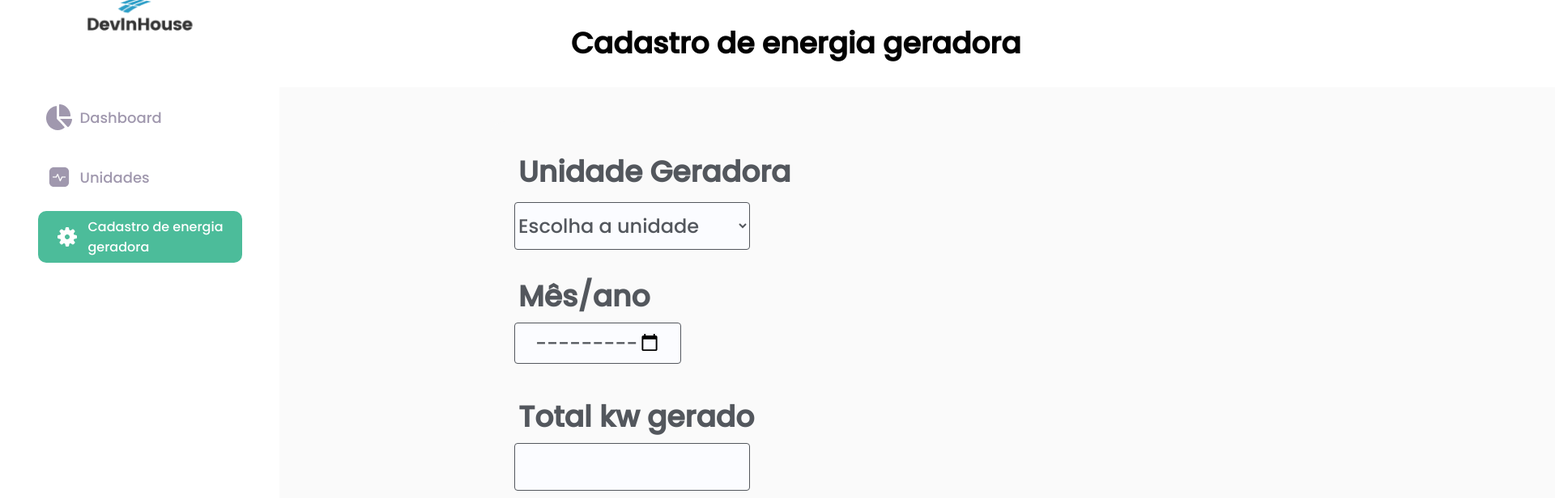
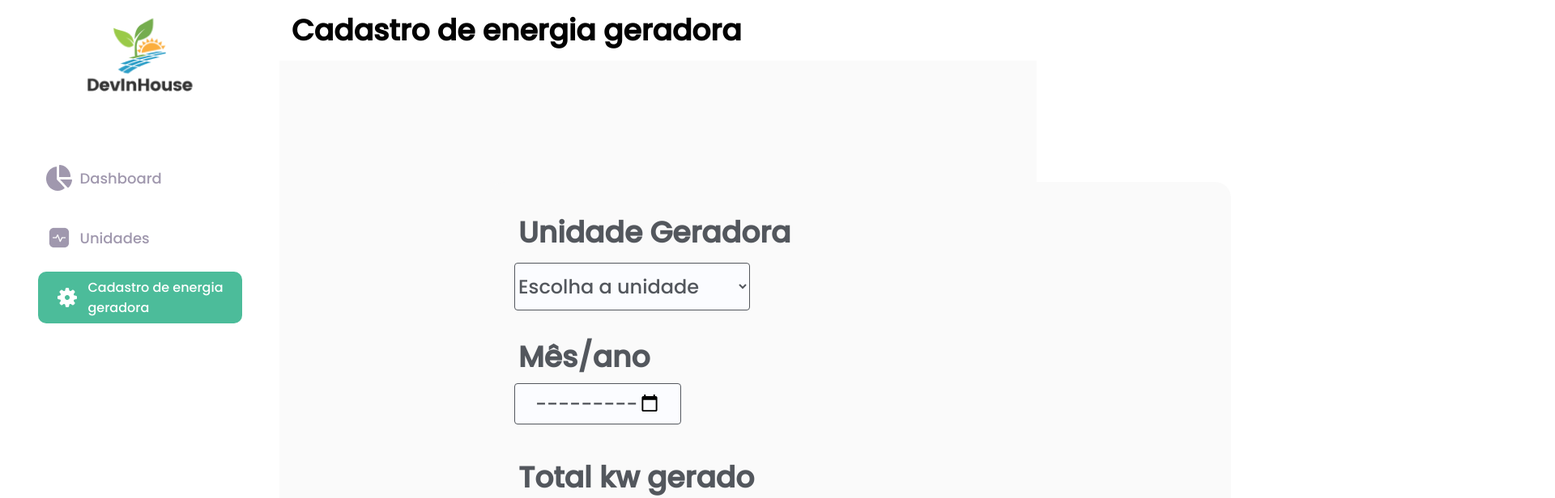
Before and after one commit to FullStack-Itaguacu/react-solarenergy, a React (Vite) app: page /lancamento-mensal in a window 1280 px wide. Shown: the top 616 px of the page at 81% size, 1920 px wide, since content can reach past the window. Built offline with nearby package versions, Linux system fonts and the light colour scheme; data requests are answered from the project's data file.

Commit message:
Removendo css do header

```diff
--- a/src/components/Lancamento-mensal/Lancamento-mensal.module.css
+++ b/src/components/Lancamento-mensal/Lancamento-mensal.module.css
@@ -1,38 +1,3 @@
-body{
-  background-color: #fafafa;
-  width: 1920px;
-  height: 1080px;
-  top: 1967px;
-  left: -414px;
-}
-
-header {
-  position: absolute;
-  top: 0;
-  left: 345px;
-  display: flex;
-  justify-content: space-between;
-  align-items: center;
-  margin-bottom: 30px;
-  margin: 0;
-  width: 1575px;
-  height: 120px;
-  flex-shrink: 0;
-  background: var(--color-white, #FFFFFF);
-}
-
-header h1 {
-  color: var(--color-black, #374557);
-  font-family: Poppins;
-  font-size: 36px;
-  font-style: normal;
-  font-weight: 700;
-  line-height: 54px;
-  width: 599px;
-  height: 54px;
-  top: 33px;
-  left: 385px;
-}
 .formulario {
   display: flex;
   margin-top: 110px;
```
